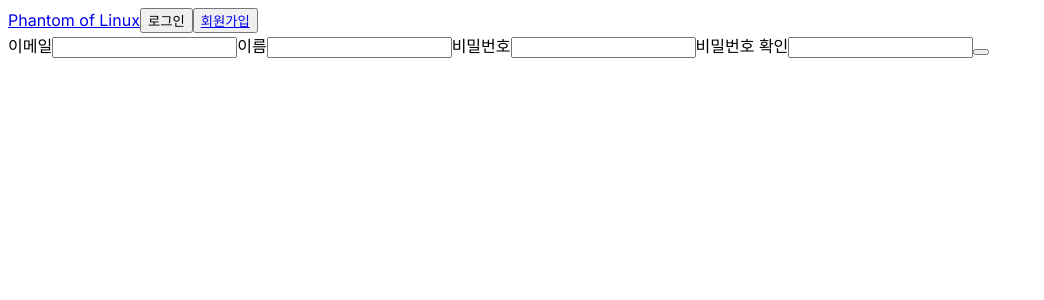
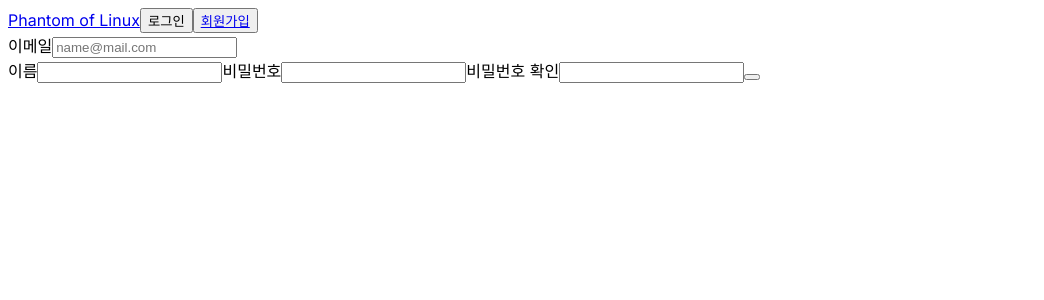
Before and after one commit to PhantomOfLINUX/POL_Front, a Next.js app: page /signup in a window 1280 px wide. Shown: the top 300 px of the page, without its empty margins (0-1044 px from the left). Built offline with nearby package versions, Linux system fonts and the light colour scheme.

Commit message:
feat: 회원가입 메일 유효성 체크

```diff
--- a/src/components/signup/SignUp.tsx
+++ b/src/components/signup/SignUp.tsx
@@ -1,15 +1,22 @@
 'use client'
 
 import React from "react"
+
+import SignUpEmail from "./SignUpEmail"
 
 const SignUp = () => {
     const onSubmit = (e:React.FormEvent<HTMLFormElement>) => {
         e.preventDefault();
     }
+    const onChnage = (e:React.ChangeEvent<HTMLInputElement>) => {
+        const exptext = /^[A-Za-z0-9_\.\-]+@[A-Za-z0-9\-]+\.[A-Za-z0-9\-]+/;//유효성 체크
+        if(!exptext.test(e.target.value)){
+            console.log(e.target.value);
+        }
+    }
     return (
         <form onSubmit={onSubmit}>
-            <label htmlFor="email">이메일</label>
-            <input type="email" id="email" name="email"/>
+            <SignUpEmail label="이메일" placeholder="name@mail.com" onChange={onChnage}/>
             <label htmlFor="name">이름</label>
             <input type="text" id="name" name="name"/>
             <label htmlFor="">비밀번호</label>
--- /dev/null
+++ b/src/components/signup/SignUpEmail.tsx
@@ -0,0 +1,17 @@
+// EmailInput.js
+import React from 'react';
+import { signType } from '@/types/signUptypes';
+const EmailInput = ({ label, placeholder, onChange }:signType) => {
+  return (
+    <div>
+      <label>{label}</label>
+      <input
+        type="email"
+        placeholder={placeholder}
+        onChange={onChange}
+      />
+    </div>
+  );
+};
+
+export default EmailInput;
--- /dev/null
+++ b/src/types/signUptypes.ts
@@ -0,0 +1,7 @@
+import React from "react"
+
+export type signType = {
+    label:string,
+    placeholder:string,
+    onChange:(newValue: React.ChangeEvent<HTMLInputElement>) => void
+}
```
Also changed, not shown: 1 other file (tests, documents, lock files or other folders).
